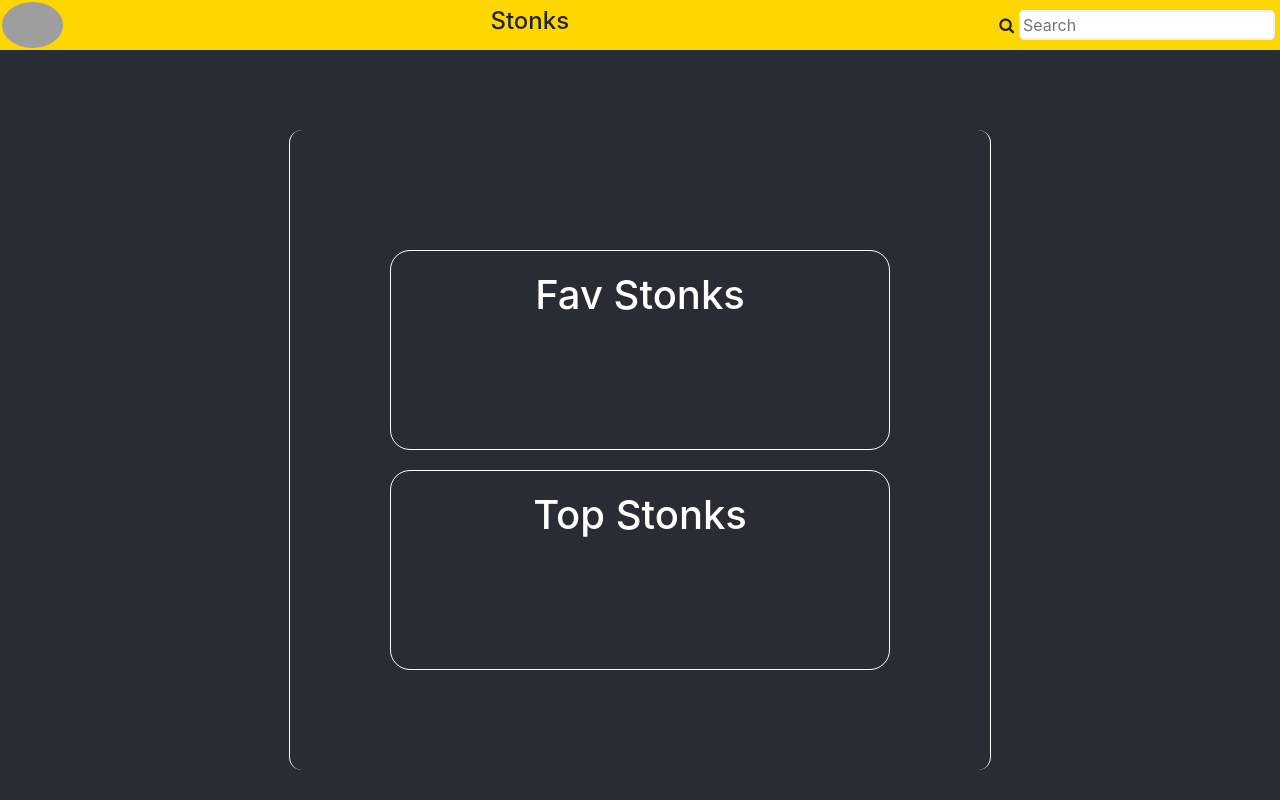
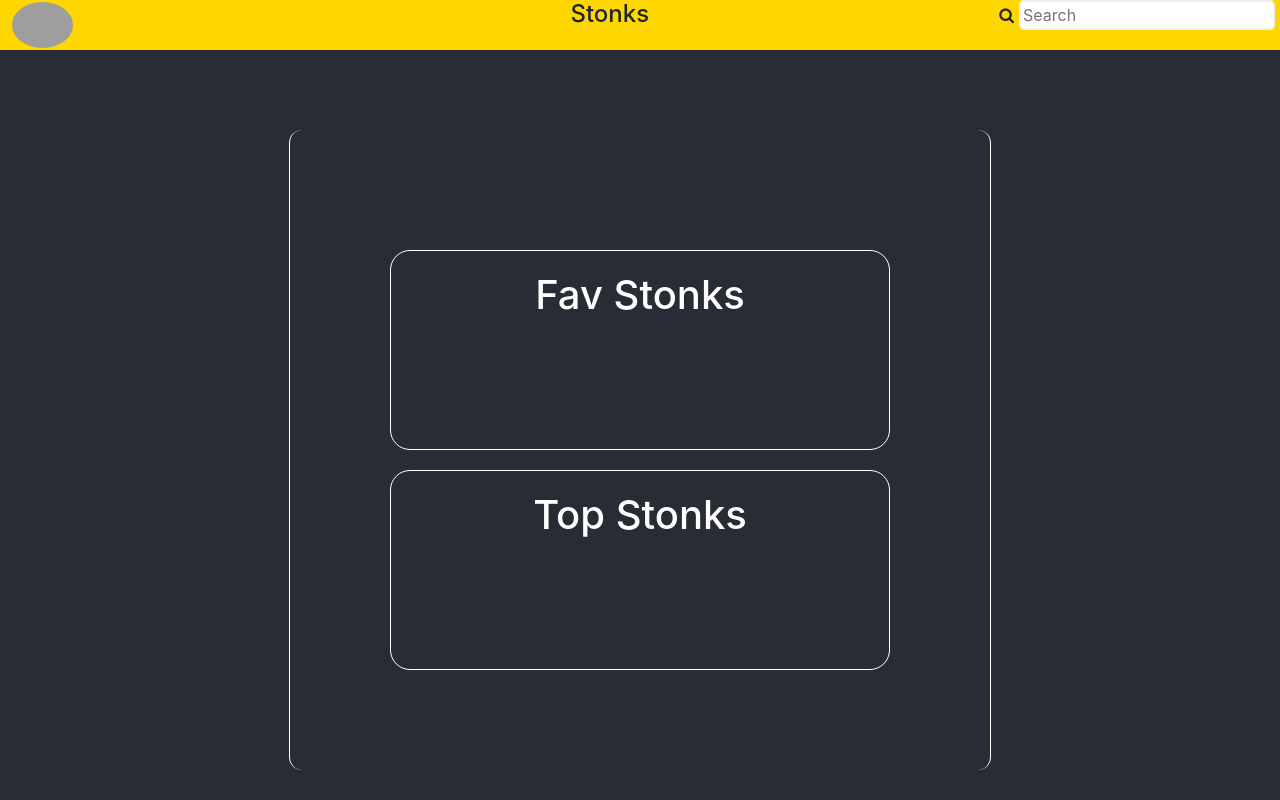
Before and after one commit to aschaus3/Stonks, a React (Create React App) app in the folder stonks/: page / in a window 1280 px wide. Shown: the top 800 px of the page. Built offline with nearby package versions, Linux system fonts and the light colour scheme; grey boxes are pictures that could not be loaded.

Commit message:
fixed header css

```diff
--- a/stonks/src/header.css
+++ b/stonks/src/header.css
@@ -1,6 +1,6 @@
 .img-icon {
   border-radius: 50%;
-  margin: left;
+  margin-left: 10px;
   height: 50px;
   padding: 2px;
 }
@@ -8,10 +8,13 @@
 .header-container {
   width: 100%;
   display: flex;
-  align-items: center;
   justify-content: space-between;
   background-color: gold;
   color: var(--bs-dark);
+}
+
+h4{
+  margin-left: 150px;
 }
 
 .search-bar {
```
